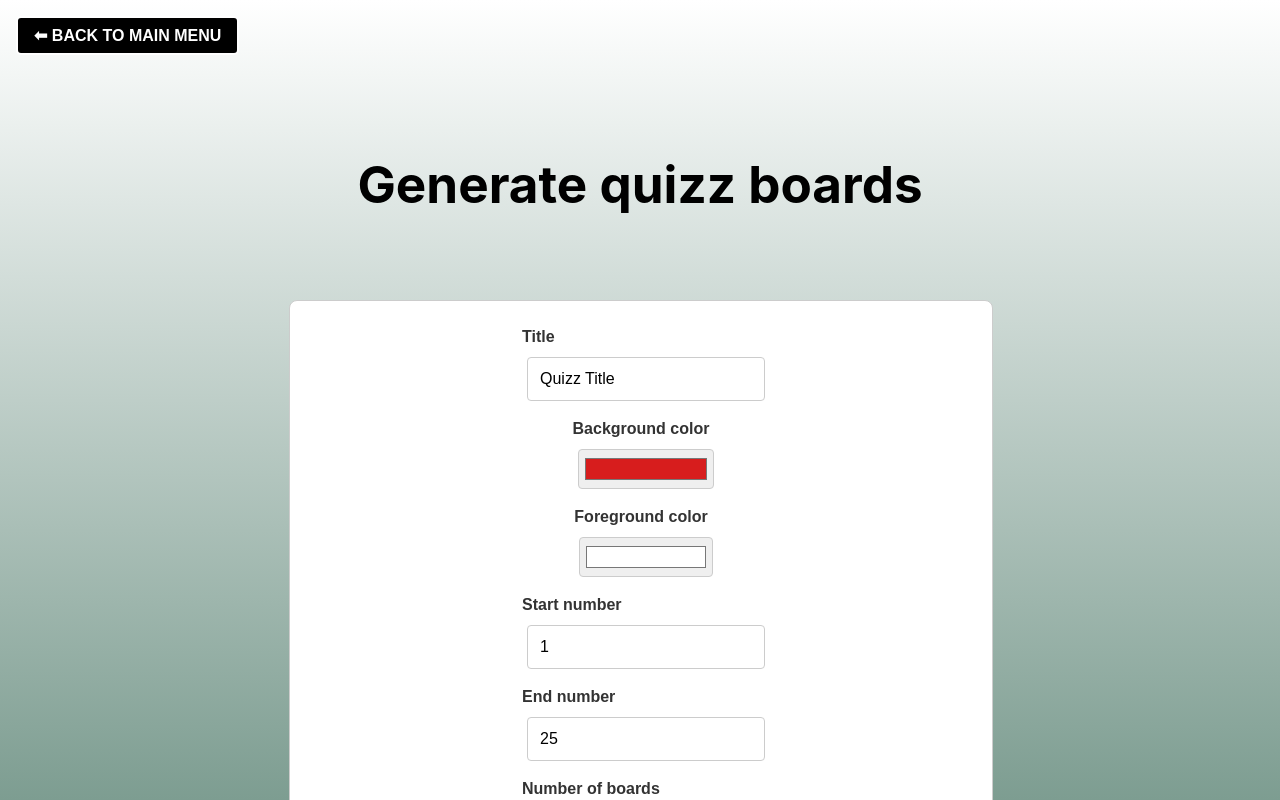
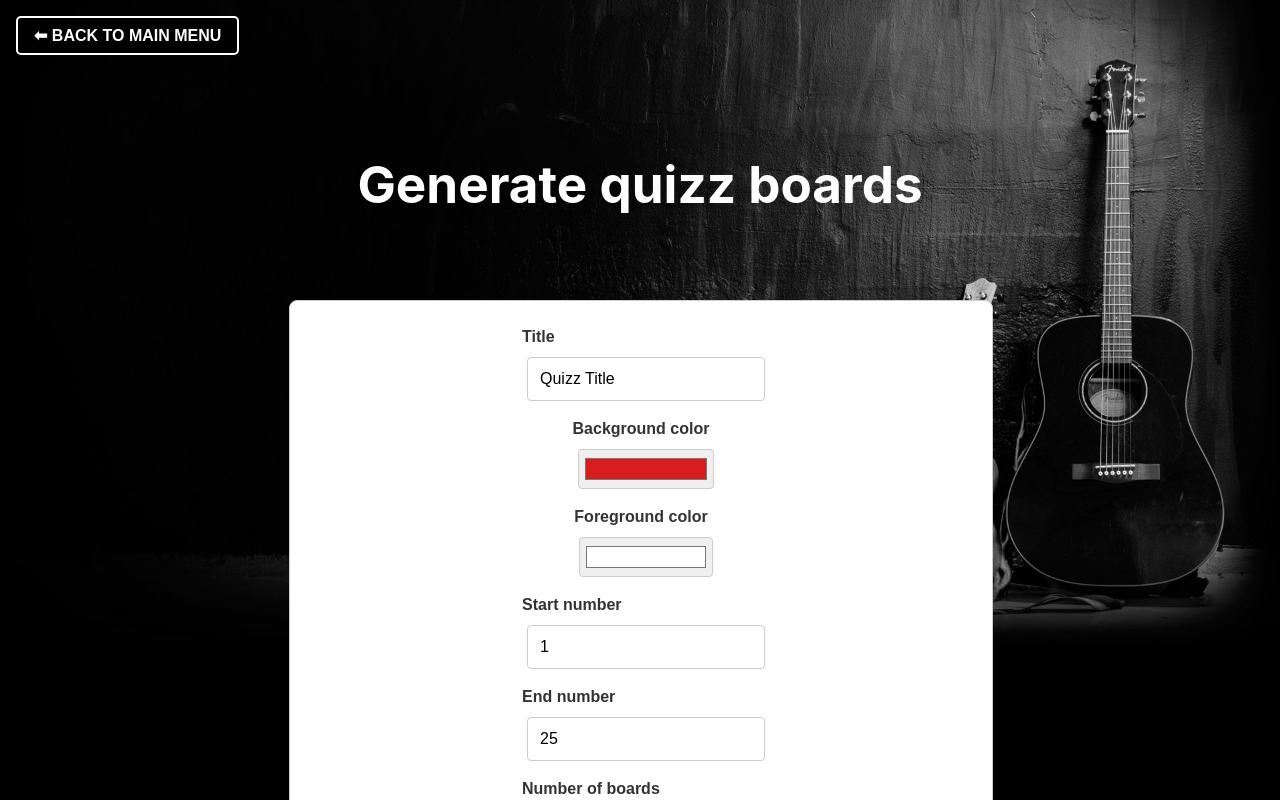
Before and after one commit to najro/musicQuizz, a React (Vite) app: page /#/gameboardgenerator in a window 1280 px wide. Shown: the top 800 px of the page. Built offline with nearby package versions, Linux system fonts and the light colour scheme.

Commit message:
update background

```diff
--- a/src/index.css
+++ b/src/index.css
@@ -21,12 +21,17 @@
   margin-top: 5em;
   min-width: 320px;
   min-height: 100vh;
-  background: linear-gradient(to bottom, #ffffff 0%,#07442d  100%);
+  background-color: #000000;
+  background-image: url("./assets/background_g.jpg");
+  background-repeat: no-repeat;
+  background-size: 100% auto; /* Stretches width to 100%, height adjusts automatically */
+  background-position: top;
 }
 
 h1 {
   font-size: 3.2em;
   margin-bottom: 1.5em;
+  color: #ffffff;
 }
 
 
--- a/src/pages/GameBoardGenerator.jsx
+++ b/src/pages/GameBoardGenerator.jsx
@@ -44,6 +44,7 @@
      <>
      <div className="error-input">Wrong input. Make sure that difference between numbers are minimum 25 an larger than 0. You need minimum 1 gameboard</div>
      </>}
+
 
     <div>
     <form className="styled-form">
@@ -110,6 +111,8 @@
     </form>
 
 
+    {hasValidInput() && <><PrintButton/></>}
+
     {hasValidInput() &&
       Array.from({ length: numberOfGames }).map((_, index) => {
             const tableValues = generateTableValues(parseInt(startNumber), parseInt(endNumber));
```
Also changed, not shown: src/assets/background.png (added), src/assets/background_g.jpg (added).
